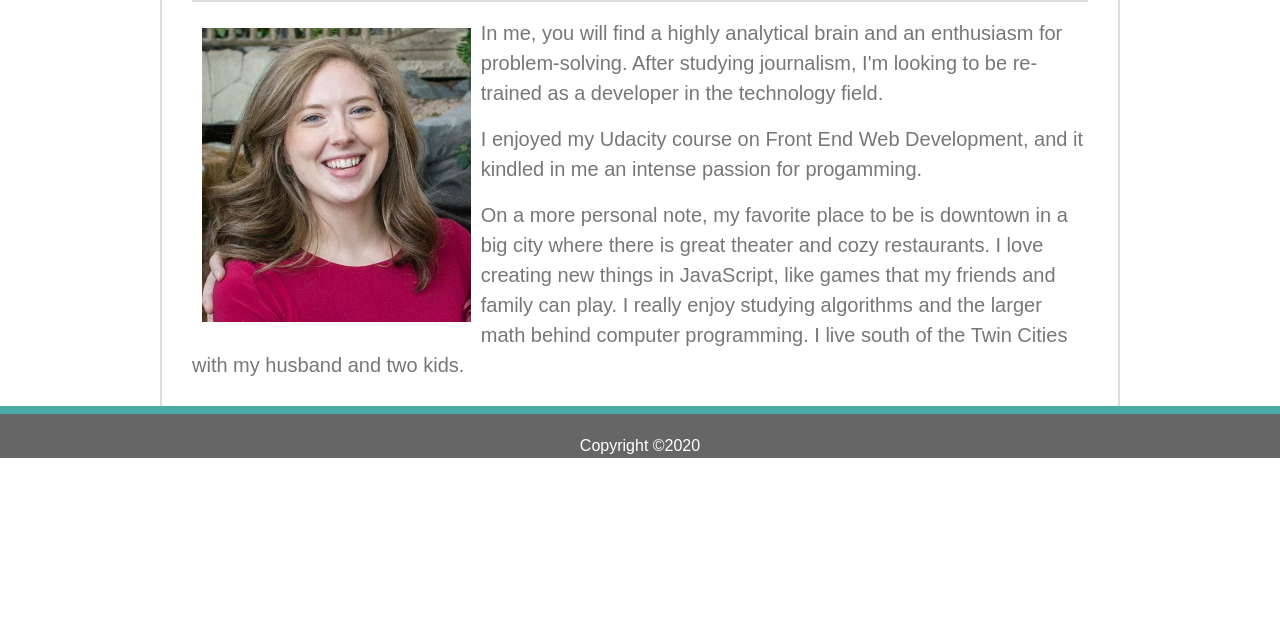
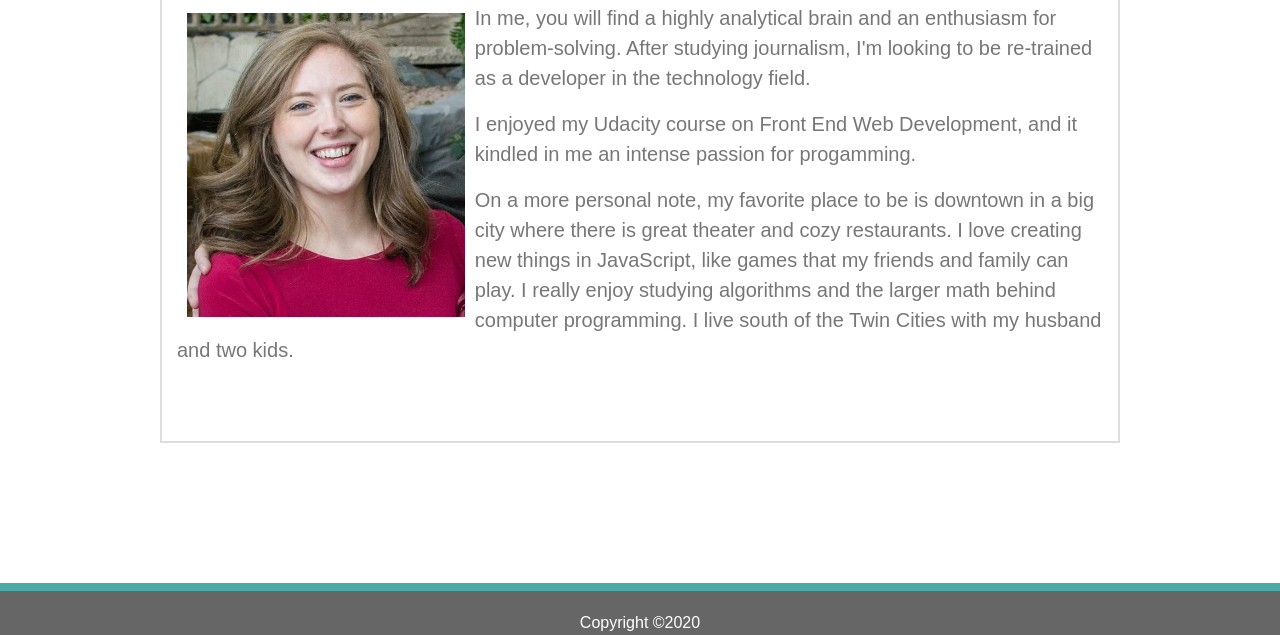
Before and after one commit to alyssa000moses/Alyssa-Moses-prework, a plain HTML site: page Module-1_Assessment/index.html in a window 1280 px wide. Shown: the part 165-800 px from the top of the page. Drawn offline with nearby package versions, Linux system fonts and the light colour scheme.

Commit message:
fixed html body height to 100% to help footer

```diff
--- a/Module-1_Assessment/assets/css/style.css
+++ b/Module-1_Assessment/assets/css/style.css
@@ -1,3 +1,10 @@
+html,
+body {
+    margin: 0;
+    padding: 0;
+    height: 100%;
+}
+
 body {
     color: #777777;
     font-family: Arial, 'Helvicta Neue', Helvetica, sans-serif;
@@ -29,7 +36,7 @@ hr {
     max-width: 960px;
     background-color: #ffffff;
     border: 2px solid #dddddd;
-    padding: 15px;
+
 }
 
 #body1, #body2, #body3 {
```
